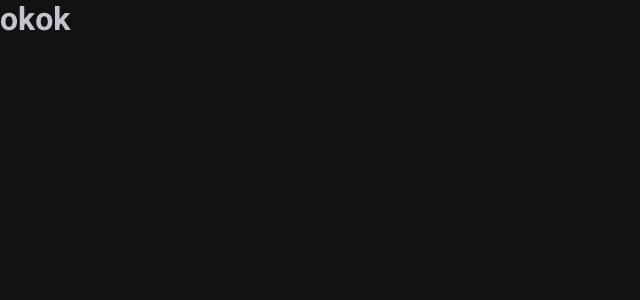
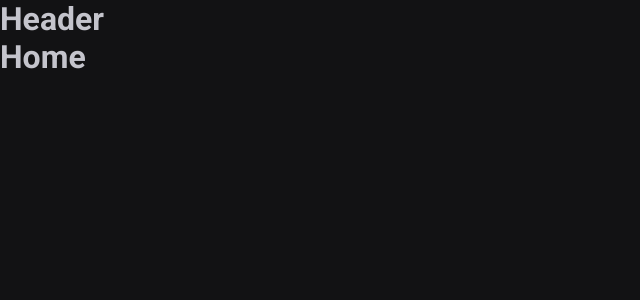
Before and after one commit to sleduardo20/ignite-timer, a React (Create React App) app: page / in a window 1280 px wide. Shown: the top 300 px of the page, without its empty margins (0-640 px from the left). Built offline with nearby package versions, Linux system fonts and the light colour scheme.

Commit message:
✨ craete routes and DefaultLayout

```diff
--- a/package.json
+++ b/package.json
@@ -13,6 +13,7 @@
     "@types/styled-components": "^5.1.26",
     "react": "^18.2.0",
     "react-dom": "^18.2.0",
+    "react-router-dom": "^6.4.2",
     "react-scripts": "5.0.1",
     "styled-components": "^5.3.6",
     "typescript": "^4.4.2",
--- a/src/App.tsx
+++ b/src/App.tsx
@@ -1,13 +1,15 @@
+import { BrowserRouter } from 'react-router-dom'
 import { ThemeProvider } from 'styled-components'
+import { Router } from './routes/Router'
 import { defaultTheme } from './styles/themes/default'
 import { GlobalStyles } from './styles/themes/global'
 
 export const App = () => {
   return (
     <ThemeProvider theme={defaultTheme}>
-      <div className="App">
-        <h1>okok</h1>
-      </div>
+      <BrowserRouter>
+        <Router />
+      </BrowserRouter>
       <GlobalStyles />
     </ThemeProvider>
   )
--- /dev/null
+++ b/src/components/Header.tsx
@@ -0,0 +1,7 @@
+export function Header() {
+  return (
+    <div>
+      <h1>Header</h1>
+    </div>
+  )
+}
--- /dev/null
+++ b/src/layouts/DefaultLayout.tsx
@@ -0,0 +1,11 @@
+import { Outlet } from 'react-router-dom'
+import { Header } from '../components/Header'
+
+export function DefaultLayout() {
+  return (
+    <div>
+      <Header />
+      <Outlet />
+    </div>
+  )
+}
--- /dev/null
+++ b/src/pages/History.tsx
@@ -0,0 +1,7 @@
+export function History() {
+  return (
+    <div>
+      <h1>History</h1>
+    </div>
+  )
+}
--- /dev/null
+++ b/src/pages/Home.tsx
@@ -0,0 +1,7 @@
+export function Home() {
+  return (
+    <div>
+      <h1>Home</h1>
+    </div>
+  )
+}
--- /dev/null
+++ b/src/routes/Router.tsx
@@ -0,0 +1,15 @@
+import { Route, Routes } from 'react-router-dom'
+import { DefaultLayout } from '../layouts/DefaultLayout'
+import { History } from '../pages/History'
+import { Home } from '../pages/Home'
+
+export function Router() {
+  return (
+    <Routes>
+      <Route path="/" element={<DefaultLayout />}>
+        <Route path="/" element={<Home />} />
+        <Route path="/history" element={<History />} />
+      </Route>
+    </Routes>
+  )
+}
```
Also changed, not shown: 1 other file (tests, documents, lock files or other folders).
